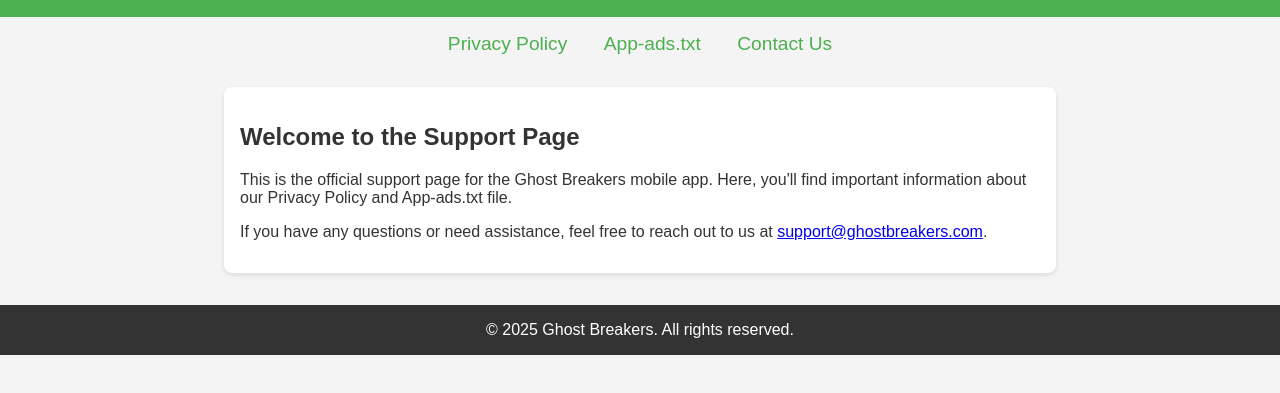
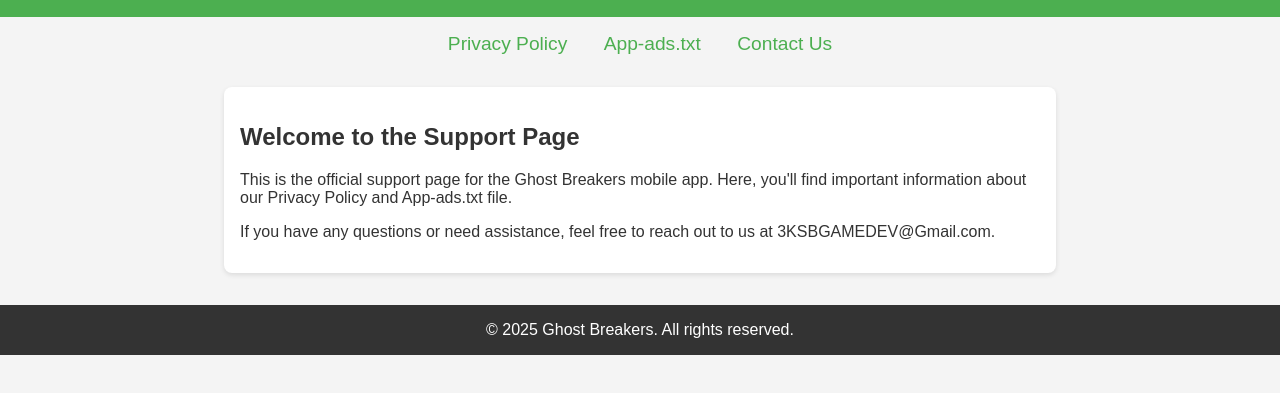
Before and after one commit to 3ksbGamedev/GhostTBreakers-Support-Pages, a plain HTML site: page index.html in a window 1280 px wide. Shown: the part 95-488 px from the top of the page. Drawn offline with Linux system fonts and the light colour scheme.

Commit message:
index.html

```diff
--- a/index.html
+++ b/index.html
@@ -62,7 +62,7 @@
     <p>
       This is the official support page for the Ghost Breakers mobile app. Here, you'll find important information about our Privacy Policy and App-ads.txt file.
     </p>
-    <p>If you have any questions or need assistance, feel free to reach out to us at <a href="mailto:support@ghostbreakers.com">support@ghostbreakers.com</a>.</p>
+    <p>If you have any questions or need assistance, feel free to reach out to us at 3KSBGAMEDEV@Gmail.com.</p>
   </div>
   <footer>
     &copy; 2025 Ghost Breakers. All rights reserved.
```
